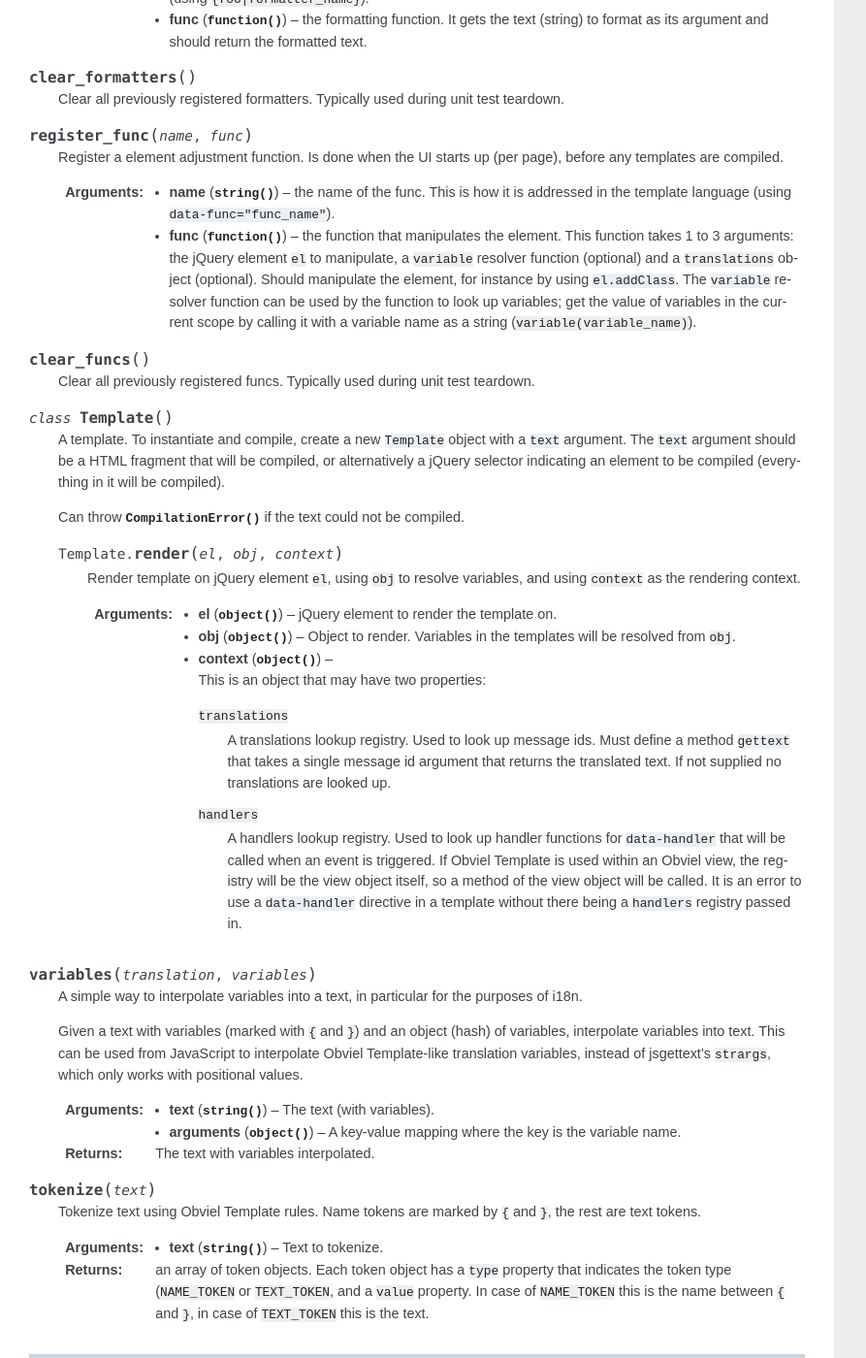
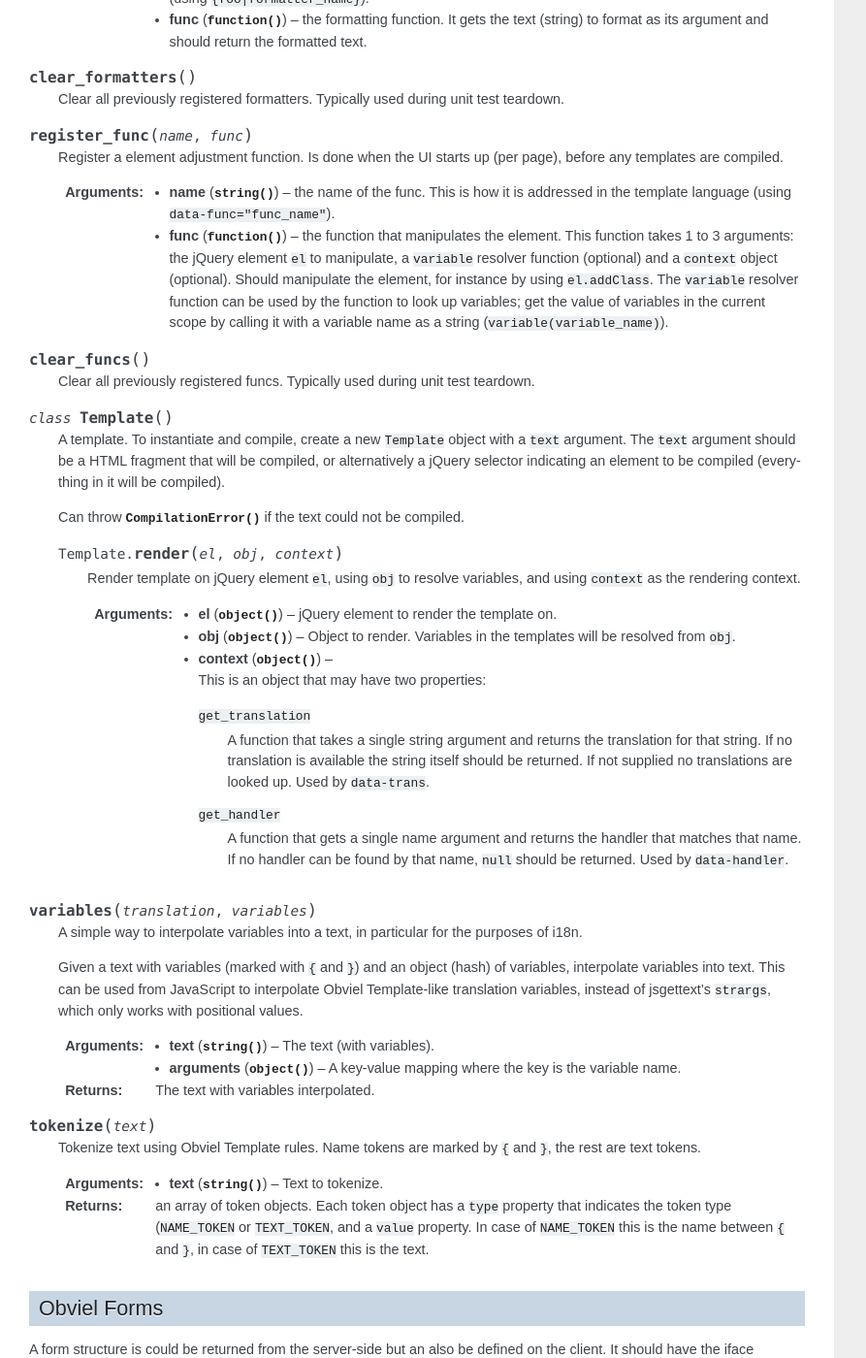
Before and after one commit to obviel/obviel, a Sphinx documentation site: the page built from doc/api.txt, in a window 1280 px wide and 1400 px high, scrolled down 4948 px. Shown: the whole window at 97% size, without its empty margins (0-893 px from the left). Built offline with Sphinx 7.4.7, drawn with Linux system fonts in a browser that asks for light colours.

Commit message:
Change the API for getting translations, using get_translation instead of passing in a full translations registry object.
Also correct API documentation for the context object.

```diff
--- a/doc/api.txt
+++ b/doc/api.txt
@@ -358,7 +358,7 @@ Everything is in the ``obviel.template`` namespace.
     addressed in the template language (using ``data-func="func_name"``).
   :param function func:  the function that manipulates the element. This
     function takes 1 to 3 arguments: the jQuery element ``el`` to manipulate,
-    a ``variable`` resolver function (optional) and a ``translations``
+    a ``variable`` resolver function (optional) and a ``context``
     object (optional). Should manipulate the element, for instance by
     using ``el.addClass``. The ``variable`` resolver function can
     be used by the function to look up variables; get the value of
@@ -391,20 +391,17 @@ Everything is in the ``obviel.template`` namespace.
     :param object context: This is an object that may have two
       properties:
 
-      ``translations``
-        A translations lookup registry. Used to look up
-        message ids. Must define a method ``gettext`` that takes a
-        single message id argument that returns the translated
-        text. If not supplied no translations are looked up.
+      ``get_translation``
+        A function that takes a single string argument and returns the
+        translation for that string. If no translation is available
+        the string itself should be returned. If not supplied no
+        translations are looked up. Used by ``data-trans``.
 
-      ``handlers``
-        A handlers lookup registry. Used to look up handler
-        functions for ``data-handler`` that will be called when an
-        event is triggered. If Obviel Template is used within an
-        Obviel view, the registry will be the view object itself, so a
-        method of the view object will be called. It is an error to
-        use a ``data-handler`` directive in a template without there
-        being a ``handlers`` registry passed in.
+      ``get_handler``
+        A function that gets a single name argument and returns the
+        handler that matches that name. If no handler can be found by
+        that name, ``null`` should be returned. Used by
+        ``data-handler``.
 
 .. function:: variables(translation, variables)
 
```
Also changed, not shown: 2 other files.
